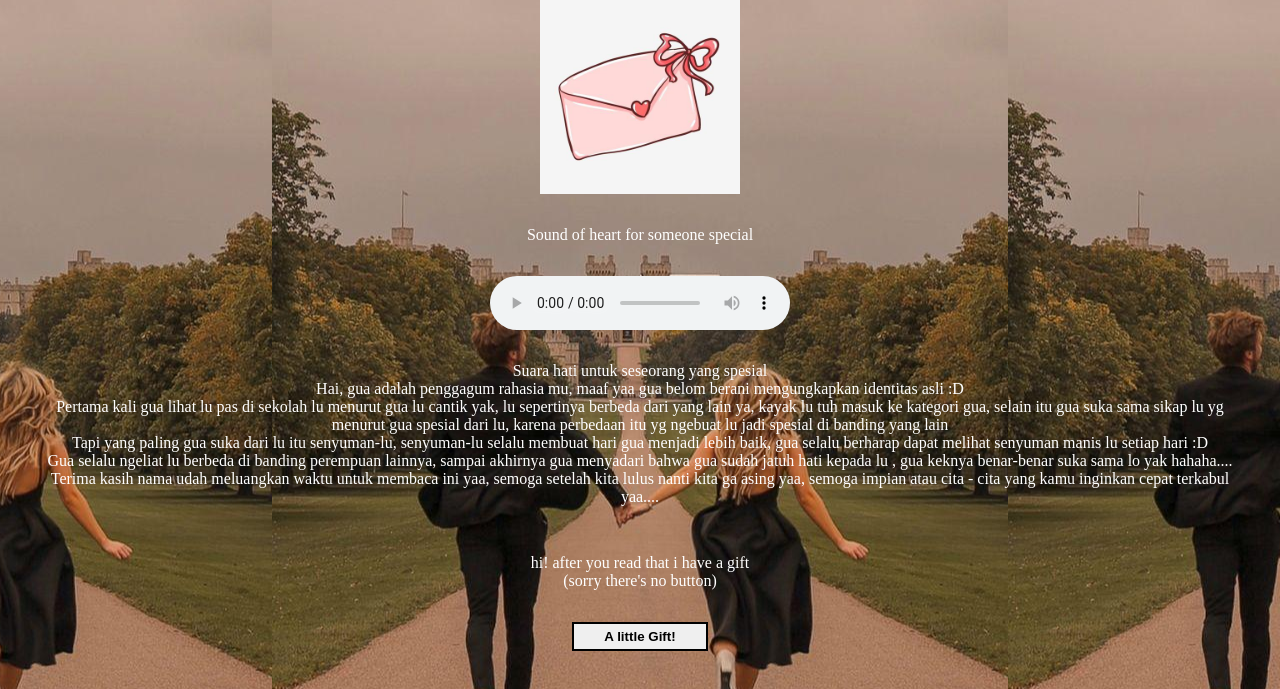
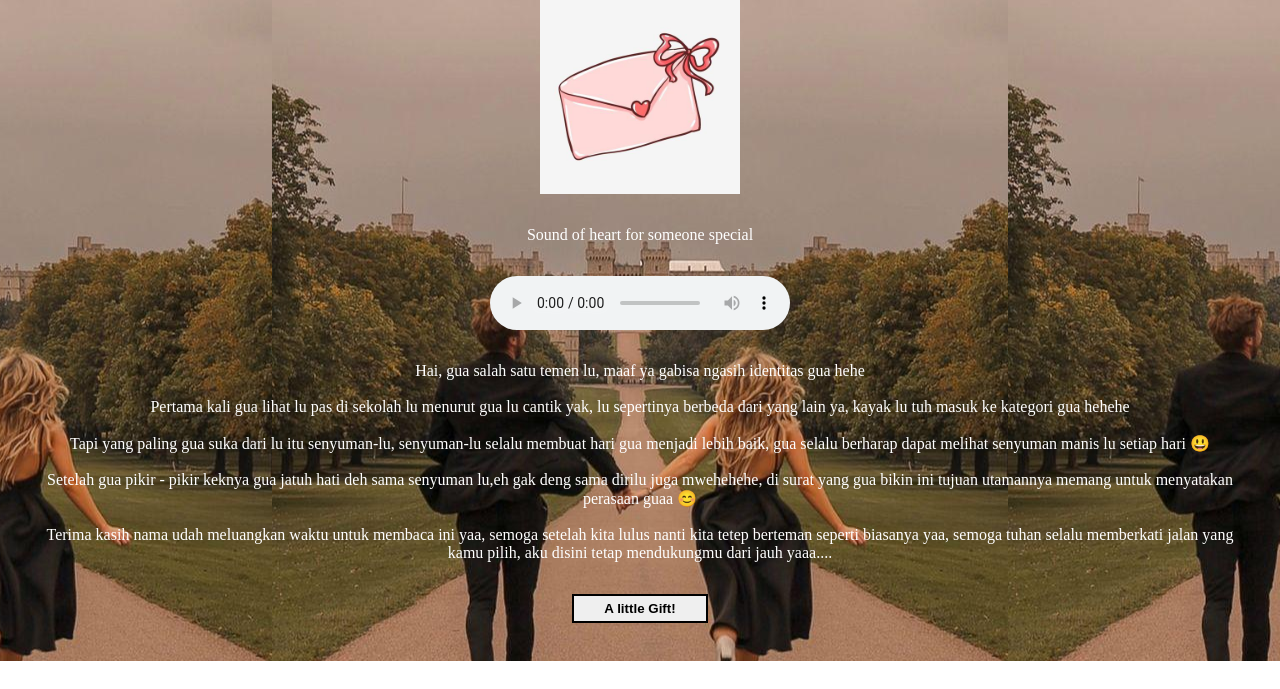
Before and after one commit to yoelbw/Other, a plain HTML site: page proposal-main/yes.html in a window 1280 px wide. Shown: the part 210-899 px from the top of the page. After the commit the page ends 871 px from the top, so only its background shows below. Drawn offline with Linux system fonts and the light colour scheme.

Commit message:
Add files via upload

```diff
--- a/proposal-main/yes.html
+++ b/proposal-main/yes.html
@@ -14,13 +14,15 @@
         <img src="surat.jpg">
         <p class="ay">Sound of heart for someone special</p>
         <audio id="sound" controls autoplay src="Take A Chance With Me.mp3"></audio>
-        <p class="ay">Suara hati untuk seseorang yang spesial
-            <br>Hai, gua adalah penggagum rahasia mu, maaf yaa gua belom berani mengungkapkan identitas asli :D
-            <br>Pertama kali gua lihat lu pas di sekolah lu menurut gua lu cantik yak, lu sepertinya berbeda dari yang lain ya, kayak lu tuh masuk ke kategori gua, selain itu gua suka sama sikap lu yg menurut gua spesial dari lu, karena perbedaan itu yg ngebuat lu jadi spesial di banding yang lain
-            <br>Tapi yang paling gua suka dari lu itu senyuman-lu, senyuman-lu selalu membuat hari gua menjadi lebih baik, gua selalu berharap dapat melihat senyuman manis lu setiap hari :D
-            <br>Gua selalu ngeliat lu berbeda di banding perempuan lainnya, sampai akhirnya gua menyadari bahwa gua sudah jatuh hati kepada lu , gua keknya benar-benar suka sama lo yak hahaha....
-            <br>Terima kasih nama udah meluangkan waktu untuk membaca ini yaa, semoga setelah kita lulus nanti kita ga asing yaa, semoga impian atau cita - cita yang kamu inginkan cepat terkabul yaa....</p>
-        <p>hi! after you read that i have a gift<br>(sorry there's no button)</p>
+        <p class="ay">Hai, gua salah satu temen lu, maaf ya gabisa ngasih identitas gua hehe
+            <br>
+            <br>Pertama kali gua lihat lu pas di sekolah lu menurut gua lu cantik yak, lu sepertinya berbeda dari yang lain ya, kayak lu tuh masuk ke kategori gua hehehe
+            <br>
+            <br>Tapi yang paling gua suka dari lu itu senyuman-lu, senyuman-lu selalu membuat hari gua menjadi lebih baik, gua selalu berharap dapat melihat senyuman manis lu setiap hari 😃
+            <br>
+            <br>Setelah gua pikir - pikir keknya gua jatuh hati deh sama senyuman lu,eh gak deng sama dirilu juga mwehehehe, di surat yang gua bikin ini tujuan utamannya memang untuk menyatakan perasaan guaa 😊
+            <br>
+            <br>Terima kasih nama udah meluangkan waktu untuk membaca ini yaa, semoga setelah kita lulus nanti kita tetep berteman seperti biasanya yaa, semoga tuhan selalu memberkati jalan yang kamu pilih, aku disini tetap mendukungmu dari jauh yaaa....</p>
         <div class="btn">
             <a href="flower.html"><button id="btn1">A little Gift!</button></a>
         </div>
```
